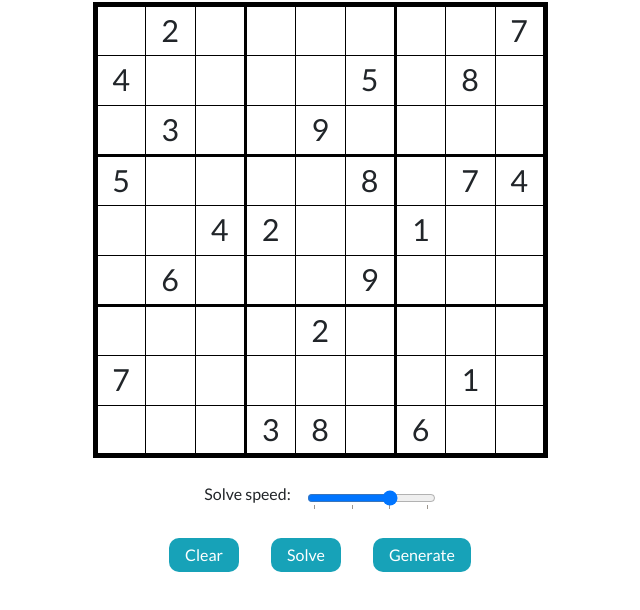
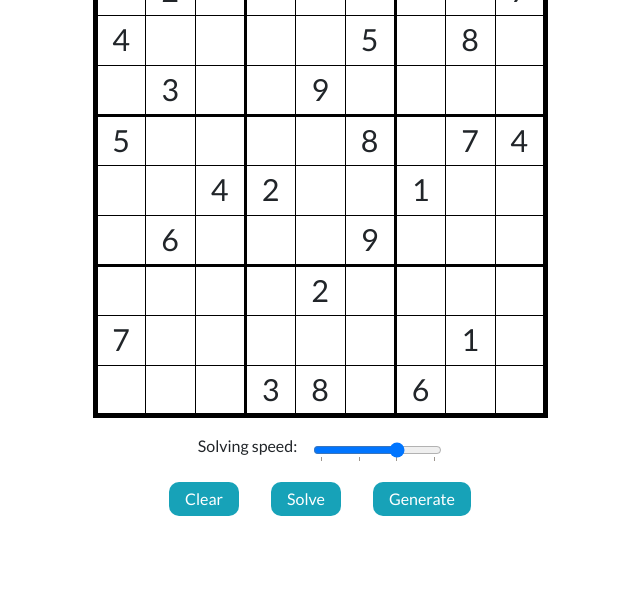
Before and after one commit to nibble-4bits/Sudoku-Solver-Visualizer, a plain HTML site: page index.html in a window 1280 px wide. Shown: the part 118-728 px from the top of the page, without its empty margins (320-960 px from the left). Drawn offline with nearby package versions, Linux system fonts and the light colour scheme.

Commit message:
Decreased margin between rows

```diff
--- a/index.html
+++ b/index.html
@@ -12,8 +12,8 @@
 </head>
 
 <body>
-    <div class="container mt-5">
-        <div class="row mb-3">
+    <div class="container mt-3">
+        <div class="row mb-2">
             <div class="col text-center">
                 <h1>Sudoku Solver</h1>
             </div>
@@ -25,9 +25,9 @@
             </div>
         </div>
 
-        <div class="row mt-4">
+        <div class="row mt-3">
             <div class="col d-flex justify-content-center">
-                <label for="sld-solve-speed" class="mr-3">Solve speed:</label>
+                <label for="sld-solve-speed" class="mr-3">Solving speed:</label>
                 <input type="range" id="sld-solving-speed" min="0" max="3" value="2" list="ticks">
                 <datalist id="ticks">
                     <option>0</option>
@@ -38,7 +38,7 @@
             </div>
         </div>
 
-        <div class="row mt-4">
+        <div class="row mt-3">
             <div class="col d-flex justify-content-center">
                 <button class="bg-info text-white" id="btn-clear" type="button">Clear</button>
                 <button class="bg-info text-white" id="btn-solve" type="button">Solve</button>
@@ -46,7 +46,7 @@
             </div>
         </div>
 
-        <div class="row mt-4">
+        <div class="row mt-3">
             <div class="col d-flex justify-content-center">
                 <h3 id="sudoku-status"></h3>
             </div>
```
